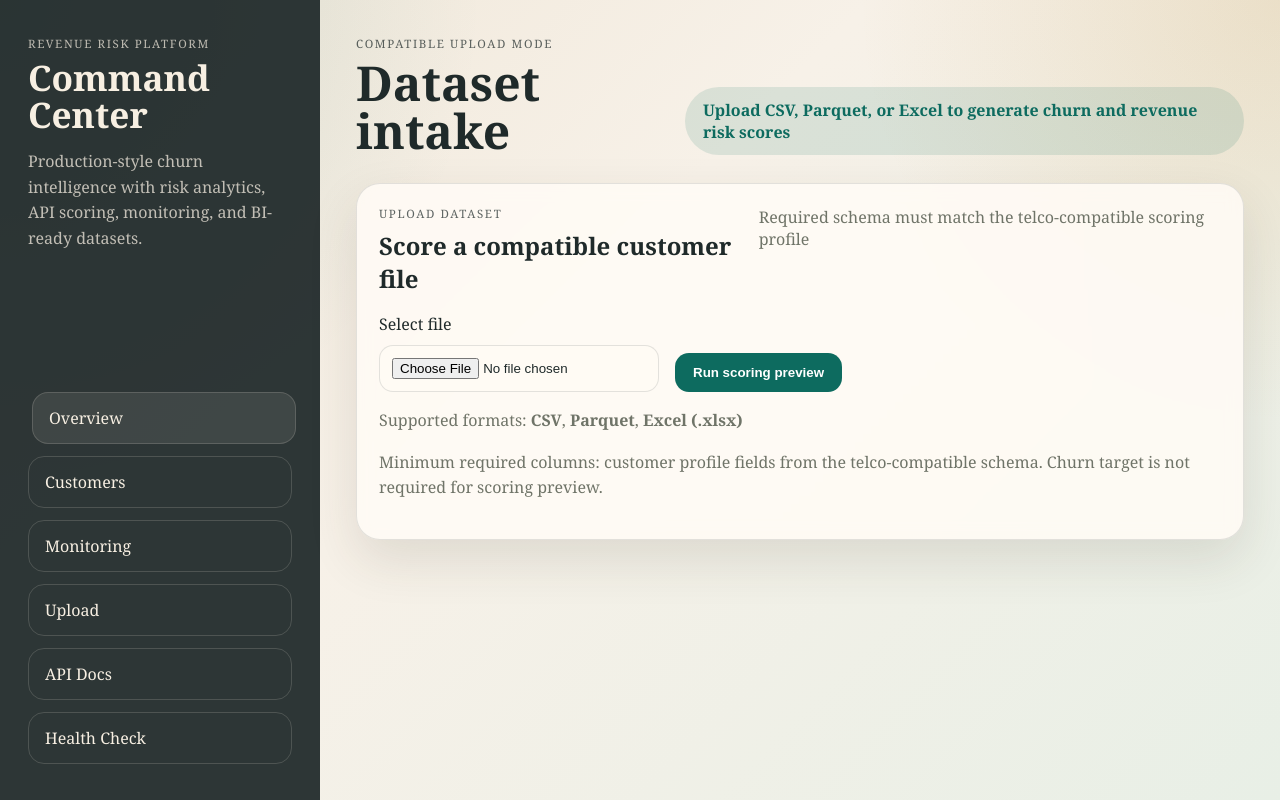
After one commit to vegaFlex/churn-revenue-risk-prod, a FastAPI app: template src/churn_risk/ui/templates/upload.html in a window 1280 px wide. The commit adds this page. Run offline with FastAPI, Linux system fonts and the light colour scheme; the template is opened without the code that fills it, so the values that code supplies are empty; parts of the project's set-up code (start-up, migrations or seed data) failed here and were passed over.

Commit message:
add compatible dataset upload and scoring preview page

```diff
--- a/requirements.txt
+++ b/requirements.txt
@@ -14,3 +14,5 @@ pyarrow
 requests
 httpx
 jinja2
+python-multipart
+openpyxl
--- a/src/churn_risk/api/app.py
+++ b/src/churn_risk/api/app.py
@@ -4,8 +4,7 @@ from functools import lru_cache
 
 import numpy as np
 import pandas as pd
-from fastapi import FastAPI
-from fastapi.requests import Request
+from fastapi import FastAPI, File, Request, UploadFile
 from fastapi.responses import HTMLResponse
 from fastapi.staticfiles import StaticFiles
 from fastapi.templating import Jinja2Templates
@@ -21,6 +20,7 @@ from churn_risk.scoring import (
 from churn_risk.ui.customers_service import build_customers_context
 from churn_risk.ui.dashboard_service import build_dashboard_context
 from churn_risk.ui.monitoring_service import build_monitoring_context
+from churn_risk.ui.upload_service import score_uploaded_dataset
 
 
 app = FastAPI(
@@ -95,6 +95,43 @@ def customers_page(
     return templates.TemplateResponse(request, "customers.html", context)
 
 
+@app.get("/upload", response_class=HTMLResponse)
+def upload_page(request: Request):
+    context = {
+        "page_title": "Dataset Upload",
+        "request": request,
+        "upload_summary": None,
+        "preview_rows": [],
+        "error_message": None,
+    }
+    return templates.TemplateResponse(request, "upload.html", context)
+
+
+@app.post("/upload", response_class=HTMLResponse)
+async def upload_dataset(request: Request, dataset_file: UploadFile = File(...)):
+    context = {
+        "page_title": "Dataset Upload",
+        "request": request,
+        "upload_summary": None,
+        "preview_rows": [],
+        "error_message": None,
+    }
+
+    try:
+        model, preprocessor = get_inference_assets()
+        file_content = await dataset_file.read()
+        from churn_risk.ui.upload_service import read_uploaded_dataset
+
+        uploaded_df = read_uploaded_dataset(dataset_file.filename or "uploaded.csv", file_content)
+        summary, preview_rows = score_uploaded_dataset(uploaded_df, model, preprocessor)
+        context["upload_summary"] = summary
+        context["preview_rows"] = preview_rows
+    except Exception as exc:  # noqa: BLE001
+        context["error_message"] = str(exc)
+
+    return templates.TemplateResponse(request, "upload.html", context)
+
+
 @app.post("/score", response_model=ScoreResponse)
 def score_customer(payload: ScoreRequest) -> ScoreResponse:
     model, preprocessor = get_inference_assets()
--- a/src/churn_risk/ui/static/css/app.css
+++ b/src/churn_risk/ui/static/css/app.css
@@ -352,6 +352,56 @@ th {
     transform: translateY(-1px);
 }
 
+.upload-panel {
+    margin-bottom: 24px;
+}
+
+.upload-form {
+    display: flex;
+    gap: 16px;
+    align-items: end;
+    flex-wrap: wrap;
+    margin-bottom: 14px;
+}
+
+.upload-field {
+    display: flex;
+    flex-direction: column;
+    gap: 10px;
+    min-width: 280px;
+}
+
+.upload-field input[type="file"] {
+    padding: 12px;
+    border-radius: 14px;
+    border: 1px solid var(--border);
+    background: rgba(255, 251, 245, 0.95);
+}
+
+.primary-button {
+    padding: 12px 18px;
+    border: 0;
+    border-radius: 14px;
+    background: var(--accent);
+    color: white;
+    font-weight: 600;
+    cursor: pointer;
+}
+
+.upload-copy {
+    color: var(--muted);
+    line-height: 1.6;
+}
+
+.error-banner {
+    margin-top: 16px;
+    padding: 14px 16px;
+    border-radius: 14px;
+    background: rgba(172, 67, 53, 0.12);
+    color: var(--danger);
+    border: 1px solid rgba(172, 67, 53, 0.2);
+}
+
 @media (max-width: 1080px) {
     .app-shell {
         grid-template-columns: 1fr;
--- a/src/churn_risk/ui/templates/base.html
+++ b/src/churn_risk/ui/templates/base.html
@@ -18,6 +18,7 @@
                 <a href="/" class="nav-link active">Overview</a>
                 <a href="/customers" class="nav-link">Customers</a>
                 <a href="/monitoring" class="nav-link">Monitoring</a>
+                <a href="/upload" class="nav-link">Upload</a>
                 <a href="/docs" class="nav-link">API Docs</a>
                 <a href="/health" class="nav-link">Health Check</a>
             </nav>
--- /dev/null
+++ b/src/churn_risk/ui/templates/upload.html
@@ -0,0 +1,101 @@
+{% extends "base.html" %}
+
+{% block content %}
+<section class="hero">
+    <div>
+        <p class="eyebrow">Compatible upload mode</p>
+        <h2>Dataset intake</h2>
+    </div>
+    <div class="hero-pill">Upload CSV, Parquet, or Excel to generate churn and revenue risk scores</div>
+</section>
+
+<section class="panel upload-panel">
+    <div class="panel-header">
+        <div>
+            <p class="eyebrow">Upload dataset</p>
+            <h3>Score a compatible customer file</h3>
+        </div>
+        <div class="panel-caption">Required schema must match the telco-compatible scoring profile</div>
+    </div>
+
+    <form method="post" action="/upload" enctype="multipart/form-data" class="upload-form">
+        <label class="upload-field">
+            <span>Select file</span>
+            <input type="file" name="dataset_file" accept=".csv,.parquet,.xlsx" required>
+        </label>
+        <button type="submit" class="primary-button">Run scoring preview</button>
+    </form>
+
+    <div class="upload-copy">
+        <p>Supported formats: <strong>CSV</strong>, <strong>Parquet</strong>, <strong>Excel (.xlsx)</strong></p>
+        <p>Minimum required columns: customer profile fields from the telco-compatible schema. Churn target is not required for scoring preview.</p>
+    </div>
+
+    {% if error_message %}
+    <div class="error-banner">{{ error_message }}</div>
+    {% endif %}
+</section>
+
+{% if upload_summary %}
+<section class="kpi-grid">
+    <article class="kpi-card">
+        <p class="kpi-label">Rows Scored</p>
+        <p class="kpi-value">{{ upload_summary.rows_scored }}</p>
+        <p class="kpi-hint">Rows successfully passed through the compatible scoring layer</p>
+    </article>
+    <article class="kpi-card">
+        <p class="kpi-label">Total Revenue At Risk</p>
+        <p class="kpi-value">{{ upload_summary.total_revenue_at_risk }}</p>
+        <p class="kpi-hint">Combined projected exposure for the uploaded file</p>
+    </article>
+    <article class="kpi-card">
+        <p class="kpi-label">Average Churn Probability</p>
+        <p class="kpi-value">{{ upload_summary.avg_churn_probability }}</p>
+        <p class="kpi-hint">Mean predicted churn probability across uploaded customers</p>
+    </article>
+    <article class="kpi-card">
+        <p class="kpi-label">High Risk Customers</p>
+        <p class="kpi-value">{{ upload_summary.high_risk_customers }}</p>
+        <p class="kpi-hint">Customers in the uploaded file classified as high risk</p>
+    </article>
+</section>
+
+<section class="panel panel-table">
+    <div class="panel-header">
+        <div>
+            <p class="eyebrow">Scoring preview</p>
+            <h3>Top uploaded customers by revenue exposure</h3>
+        </div>
+        <div class="panel-caption">Preview only. Source files remain under user control.</div>
+    </div>
+    <div class="table-shell">
+        <table>
+            <thead>
+                <tr>
+                    <th>Customer</th>
+                    <th>Contract</th>
+                    <th>Payment</th>
+                    <th>Monthly</th>
+                    <th>Churn</th>
+                    <th>Revenue at Risk</th>
+                    <th>Segment</th>
+                </tr>
+            </thead>
+            <tbody>
+                {% for row in preview_rows %}
+                <tr>
+                    <td>{{ row.customerID }}</td>
+                    <td>{{ row.Contract }}</td>
+                    <td>{{ row.PaymentMethod }}</td>
+                    <td>${{ "%.2f"|format(row.MonthlyCharges) }}</td>
+                    <td>{{ "%.1f%%"|format(row.churn_probability * 100) }}</td>
+                    <td>${{ "%.2f"|format(row.revenue_at_risk) }}</td>
+                    <td><span class="badge badge-{{ row.risk_segment }}">{{ row.risk_segment }}</span></td>
+                </tr>
+                {% endfor %}
+            </tbody>
+        </table>
+    </div>
+</section>
+{% endif %}
+{% endblock %}
```
Also changed, not shown: src/churn_risk/ui/upload_service.py (added, +127 -0 lines).
